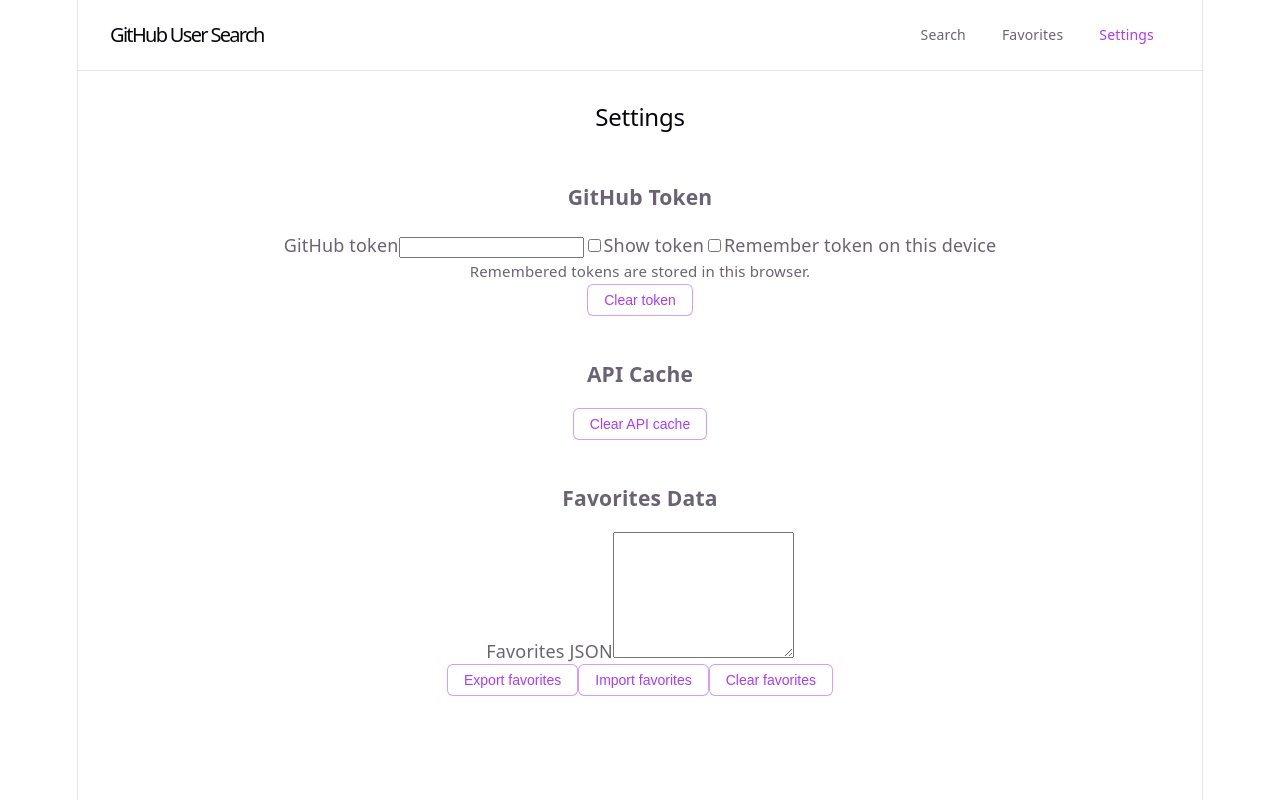
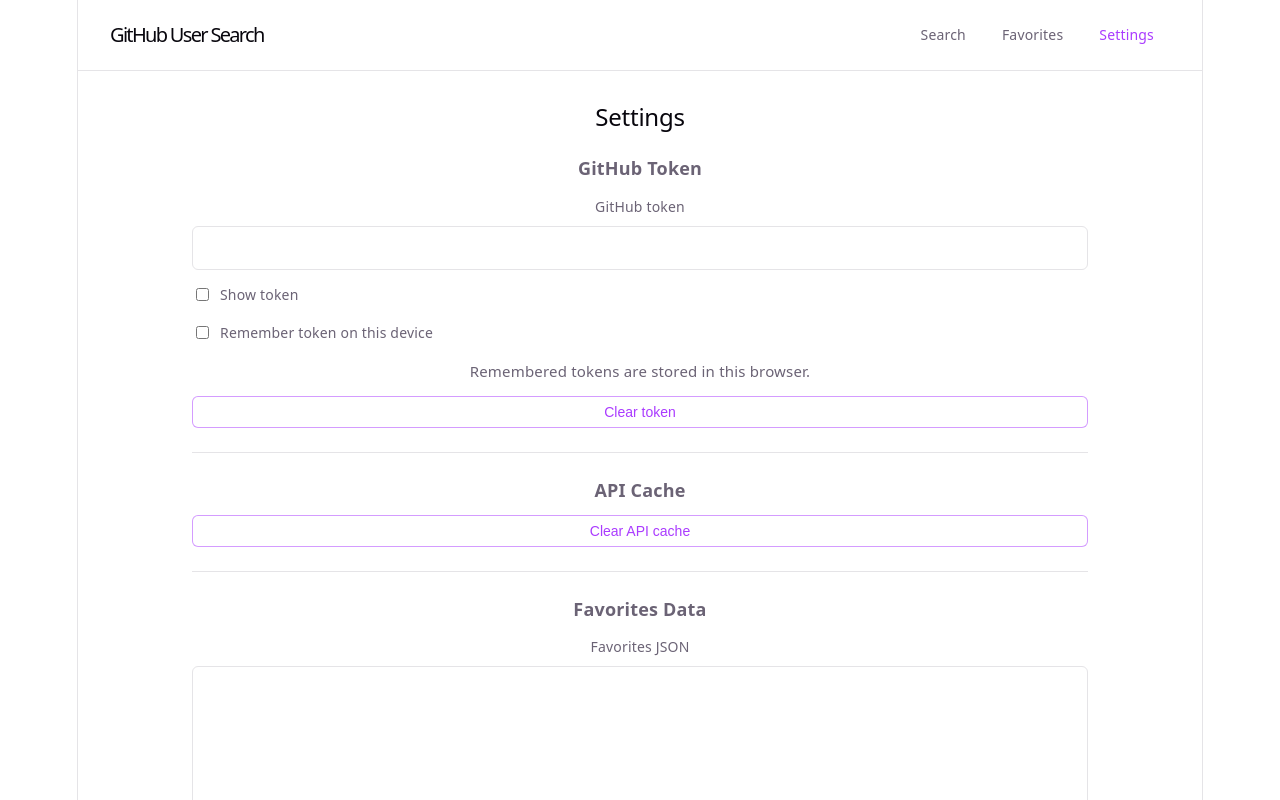
Before and after one commit to zhopiich/github-user-search, a React (Vite) app: page /settings in a window 1280 px wide. Shown: the top 800 px of the page. Built offline with nearby package versions, Linux system fonts and the light colour scheme.

Commit message:
style(settings): add layout and field styles for `SettingsPage`

```diff
--- a/src/App.css
+++ b/src/App.css
@@ -436,3 +436,69 @@
     box-shadow: var(--shadow);
   }
 }
+
+.settings-page {
+  align-items: stretch;
+
+  h2 {
+    margin: 0;
+    font-size: 24px;
+  }
+}
+
+.settings-section {
+  display: flex;
+  flex-direction: column;
+  gap: 12px;
+  padding-bottom: 24px;
+  border-bottom: 1px solid var(--border);
+
+  h3 {
+    margin: 0;
+    font-size: 18px;
+  }
+}
+
+.settings-field {
+  display: flex;
+  flex-direction: column;
+  gap: 6px;
+  font-size: 14px;
+  color: var(--text);
+
+  input,
+  textarea {
+    width: 100%;
+    box-sizing: border-box;
+    padding: 8px 12px;
+    border: 1px solid var(--border);
+    border-radius: 6px;
+    background: var(--bg);
+    color: var(--text-h);
+    font: inherit;
+    outline: none;
+
+    &:focus {
+      border-color: var(--accent);
+    }
+  }
+
+  textarea {
+    font-family: var(--mono);
+    resize: vertical;
+  }
+}
+
+.settings-checkbox {
+  display: flex;
+  align-items: center;
+  gap: 8px;
+  font-size: 14px;
+  color: var(--text);
+}
+
+.settings-actions {
+  display: flex;
+  flex-wrap: wrap;
+  gap: 8px;
+}
```
